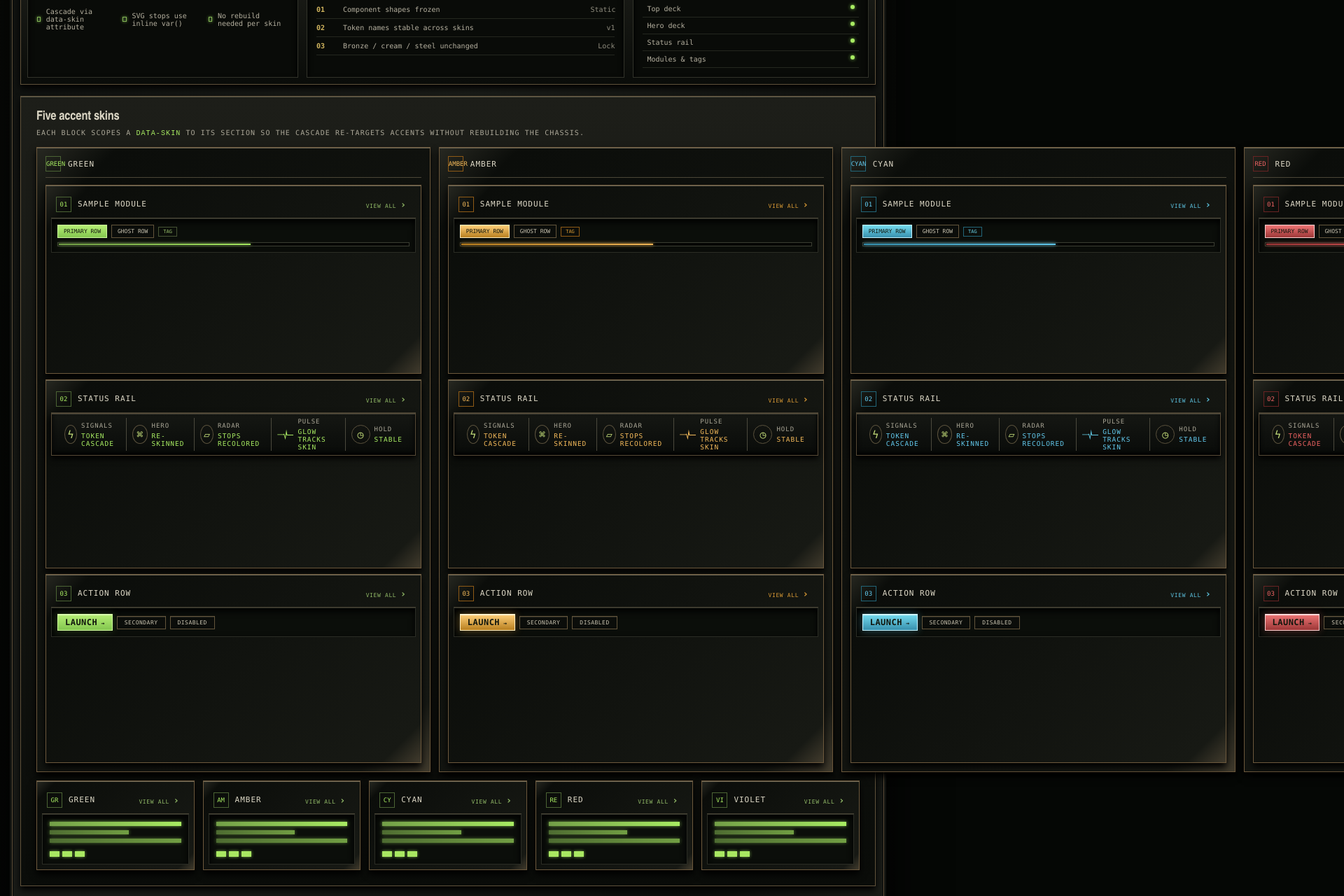
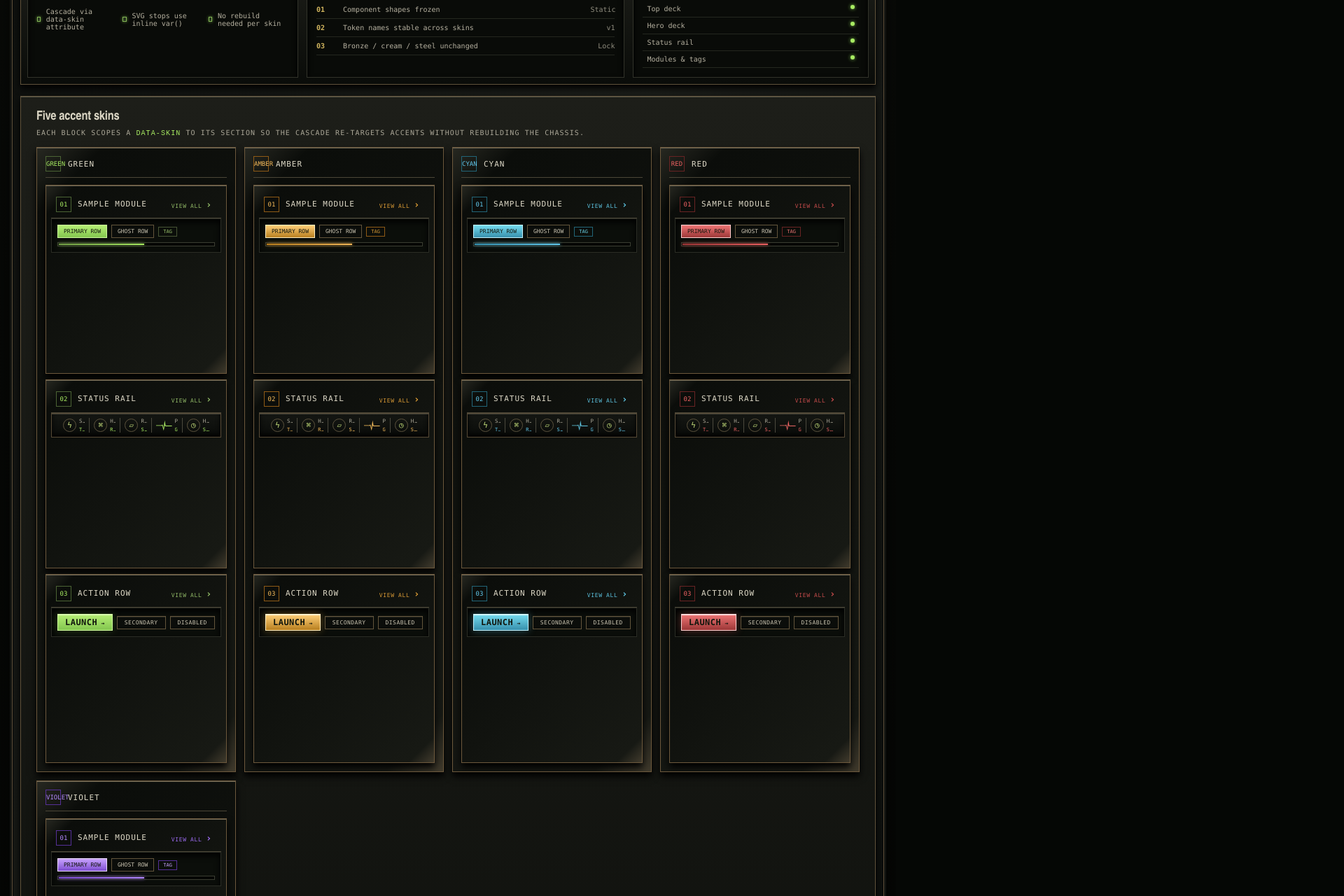
Before and after one commit to robert790/ai-news, a Next.js app in the folder web/: page /system in a window 1280 px wide. Shown: the part 1520-2800 px from the top of the page at 70% size, 1920 px wide, since content can reach past the window. Built offline with nearby package versions, Linux system fonts and the light colour scheme.

Commit message:
fix(web): resolve /system horizontal overflow at all viewports

```diff
--- a/web/src/app/system/page.tsx
+++ b/web/src/app/system/page.tsx
@@ -147,7 +147,7 @@ function StatePanel({ state }: { state: (typeof SYSTEM_STATES)[number] }) {
 
 export default function System() {
   return (
-    <main className="page-shell">
+    <main className="page-shell" data-page="system">
       <Machine ariaLabel="OpenRadar system laboratory">
         <TopDeck
           nav={SYSTEM_NAV}
--- a/web/src/styles/system.css
+++ b/web/src/styles/system.css
@@ -33,20 +33,32 @@
 .page-shell .sys-section__head p { margin: 0; color: #aaa697; font: 10px var(--or-font-mono); text-transform: uppercase; letter-spacing: .11em; }
 .page-shell .sys-section__head code { color: var(--accent); }
 
+/* --- Override Home .module-grid for /system only: prevent overflow
+   at 1024px by allowing columns to shrink below their intrinsic
+   min-content. Scoped via .page-shell so Home remains untouched. */
+.page-shell[data-page="system"] .module-grid {
+  grid-template-columns: repeat(4, minmax(0, 1fr));
+  min-width: 0;
+}
+.page-shell[data-page="system"] .module { min-width: 0; overflow: hidden; }
+
 /* --- Five skin panels (each scoped via data-skin on the section) */
 .page-shell .sys-skin-row {
   display: grid;
-  grid-template-columns: repeat(5, 1fr);
+  grid-template-columns: repeat(auto-fit, minmax(260px, 1fr));
   gap: 12px;
   margin-bottom: 12px;
+  min-width: 0;
 }
 .page-shell .sys-skin {
   padding: 12px;
   background: linear-gradient(135deg, #272821, #0b0d0a 8%, #171914 93%, #413b2d);
   border: 1px solid #6d593d;
   box-shadow: inset 0 1px #6f6957, 0 6px 10px #000;
+  min-width: 0;
+  overflow: hidden;
 }
-.page-shell .sys-skin__head { display: flex; align-items: center; gap: 10px; margin-bottom: 10px; padding-bottom: 8px; border-bottom: 1px solid #4b4637; }
+.page-shell .sys-skin__head { display: flex; align-items: center; gap: 10px; margin-bottom: 10px; padding-bottom: 8px; border-bottom: 1px solid #4b4637; min-width: 0; }
 .page-shell .sys-skin__code {
   display: grid; place-items: center;
   width: 22px; height: 22px;
@@ -54,11 +66,13 @@
   color: var(--accent);
   font: 9px var(--or-font-mono);
   text-transform: uppercase;
+  flex: none;
 }
-.page-shell .sys-skin__head h3 { margin: 0; color: #ddd8c6; font: 11px var(--or-font-mono); letter-spacing: .09em; text-transform: uppercase; }
-.page-shell .sys-skin__grid { display: grid; grid-template-rows: auto auto; gap: 8px; }
-.page-shell .sys-skin__module .module-body { padding: 8px; display: flex; flex-direction: column; gap: 6px; }
-.page-shell .sys-skin__module-body { display: flex; flex-wrap: wrap; gap: 6px; align-items: center; }
+.page-shell .sys-skin__head h3 { margin: 0; color: #ddd8c6; font: 11px var(--or-font-mono); letter-spacing: .09em; text-transform: uppercase; min-width: 0; overflow: hidden; text-overflow: ellipsis; }
+.page-shell .sys-skin__grid { display: grid; grid-template-rows: auto auto; gap: 8px; min-width: 0; }
+.page-shell .sys-skin__module { min-width: 0; }
+.page-shell .sys-skin__module .module-body { padding: 8px; display: flex; flex-direction: column; gap: 6px; min-width: 0; overflow: hidden; }
+.page-shell .sys-skin__module-body { display: flex; flex-wrap: wrap; gap: 6px; align-items: center; min-width: 0; }
 .page-shell .sys-skin__primary {
   padding: 4px 8px; background: linear-gradient(var(--accent-strong), var(--accent-cta-end));
   color: #11160d; border: 1px solid var(--accent-cta-border); font: 8px var(--or-font-mono); text-transform: uppercase;
@@ -78,15 +92,22 @@
   background: linear-gradient(90deg, var(--accent-progress-start), var(--accent));
   box-shadow: 0 0 5px var(--accent-progress-glow);
 }
-.page-shell .sys-skin__rail .module-body { padding: 0; background: transparent; border: 0; box-shadow: none; }
-.page-shell .sys-skin__rail .status-rail { margin-top: 0; min-height: 0; background: linear-gradient(#151713, #090b09); border: 1px solid #574a36; padding: 6px 10px; }
-.page-shell .sys-skin__rail .status-rail>div { padding: 0 8px; gap: 6px; }
-.page-shell .sys-skin__actions .module-body { padding: 8px; display: flex; }
-.page-shell .sys-skin__action-row { display: flex; gap: 6px; flex-wrap: wrap; align-items: center; }
+.page-shell .sys-skin__rail .module-body { padding: 0; background: transparent; border: 0; box-shadow: none; min-width: 0; overflow: hidden; }
+.page-shell .sys-skin__rail { min-width: 0; }
+.page-shell .sys-skin__rail .status-rail { margin-top: 0; min-height: 0; background: linear-gradient(#151713, #090b09); border: 1px solid #574a36; padding: 6px 10px; min-width: 0; overflow: hidden; }
+.page-shell .sys-skin__rail .status-rail>div { padding: 0 6px; gap: 4px; min-width: 0; overflow: hidden; }
+.page-shell .sys-skin__rail .status-rail span { font-size: 7.5px; white-space: nowrap; overflow: hidden; text-overflow: ellipsis; }
+.page-shell .sys-skin__rail .status-rail small { font-size: 7px; white-space: nowrap; overflow: hidden; text-overflow: ellipsis; }
+.page-shell .sys-skin__rail .status-icon { width: 19px; height: 19px; font-size: 11px; flex: none; }
+.page-shell .sys-skin__rail .pulse { width: 23px; flex: none; }
+.page-shell .sys-skin__actions .module-body { padding: 8px; display: flex; min-width: 0; overflow: hidden; }
+.page-shell .sys-skin__actions { min-width: 0; }
+.page-shell .sys-skin__action-row { display: flex; gap: 6px; flex-wrap: wrap; align-items: center; min-width: 0; }
 .page-shell .sys-skin__action-row a {
   padding: 4px 10px; font: 8px var(--or-font-mono); text-transform: uppercase; letter-spacing: .06em;
   border: 1px solid #62543b; background: #0b0d0a; color: #c9c3b0;
   box-shadow: inset 0 1px #2d2d25;
+  white-space: nowrap;
 }
 .page-shell .sys-skin__action-row a.primary-action {
   background: linear-gradient(var(--accent-strong), var(--accent-cta-end));
@@ -96,7 +117,7 @@
 .page-shell .sys-skin__action-row a.primary-action b { font-size: 12px; }
 
 /* --- Skin swatch grid (Module wrappers with internal skin accent) */
-.page-shell .sys-skin-grid { display: grid; grid-template-columns: repeat(5, 1fr); gap: 12px; }
+.page-shell .sys-skin-grid { display: grid; grid-template-columns: repeat(auto-fit, minmax(160px, 1fr)); gap: 12px; min-width: 0; }
 .page-shell .skin-swatch { min-height: 0; }
 .page-shell .skin-swatch .module-body { padding: 10px; display: flex; flex-direction: column; gap: 8px; }
 .page-shell .skin-swatch__body { display: flex; flex-direction: column; gap: 6px; }
@@ -131,9 +152,10 @@
 .page-shell .typo-module .module-body { padding: 4px; }
 .page-shell .sys-typo { margin: 0; padding: 0; list-style: none; }
 .page-shell .sys-typo li {
-  display: grid; grid-template-columns: 110px 1fr 180px 130px;
+  display: grid; grid-template-columns: 100px minmax(0, 1fr) 170px 110px;
   align-items: baseline; gap: 10px;
   padding: 8px 8px; border-bottom: 1px solid #282b23;
+  min-width: 0;
 }
 .page-shell .sys-typo li:last-child { border: 0; }
 .page-shell .sys-typo__name { color: var(--accent); font: 9px var(--or-font-mono); text-transform: uppercase; letter-spacing: .09em; }
@@ -166,8 +188,9 @@
 .page-shell .actions-module .module-body { padding: 4px; }
 .page-shell .sys-actions { margin: 0; padding: 0; list-style: none; }
 .page-shell .sys-actions__row {
-  display: grid; grid-template-columns: 90px 1fr 1fr; gap: 10px; align-items: center;
+  display: grid; grid-template-columns: minmax(56px, 80px) minmax(0, 1fr) minmax(0, 1fr); gap: 8px; align-items: center;
   padding: 8px; border-bottom: 1px solid #282b23;
+  min-width: 0;
 }
 .page-shell .sys-actions__row:last-child { border: 0; }
 .page-shell .sys-actions__label { color: var(--accent); font: 9px var(--or-font-mono); text-transform: uppercase; letter-spacing: .09em; }
@@ -176,11 +199,15 @@
   font: 9px var(--or-font-mono); text-transform: uppercase; letter-spacing: .06em;
   border: 1px solid #62543b; background: #0b0d0a; color: #c9c3b0;
   box-shadow: inset 0 1px #2d2d25;
+  min-width: 0;
+  max-width: 100%;
+  white-space: nowrap;
 }
 .page-shell .sys-actions__row a.primary-action {
   background: linear-gradient(var(--accent-strong), var(--accent-cta-end));
   color: #11160d; border-color: var(--accent-cta-border); font-weight: 700;
   box-shadow: inset 0 1px var(--accent-cta-inset), 0 0 12px var(--accent-glow-100);
+  min-width: 0;
 }
 .page-shell .sys-actions__row a.primary-action b { font-size: 14px; }
 .page-shell .sys-actions__row .sys-hover { border-color: var(--accent); box-shadow: inset 0 1px var(--accent-cta-inset), 0 0 10px var(--accent-glow-100); }
@@ -191,7 +218,7 @@
 }
 
 /* --- State panels --- */
-.page-shell .sys-states__grid { display: grid; grid-template-columns: repeat(5, 1fr); gap: 12px; }
+.page-shell .sys-states__grid { display: grid; grid-template-columns: repeat(auto-fit, minmax(220px, 1fr)); gap: 12px; min-width: 0; }
 .page-shell .sys-state {
   padding: 12px;
   background: linear-gradient(135deg, #272821, #0b0d0a 8%, #171914 93%, #413b2d);
@@ -220,7 +247,7 @@
 
 /* --- Mobile: collapse skin rows + grids --- */
 @media (max-width: 760px) {
-  .page-shell .sys-skin-row { grid-template-columns: 1fr; }
+  .page-shell .sys-skin-row { grid-template-columns: repeat(auto-fit, minmax(240px, 1fr)); }
   .page-shell .sys-skin-grid { grid-template-columns: repeat(2, 1fr); }
   .page-shell .sys-states__grid { grid-template-columns: 1fr; }
   .page-shell .sys-skin { order: 0; }
```
